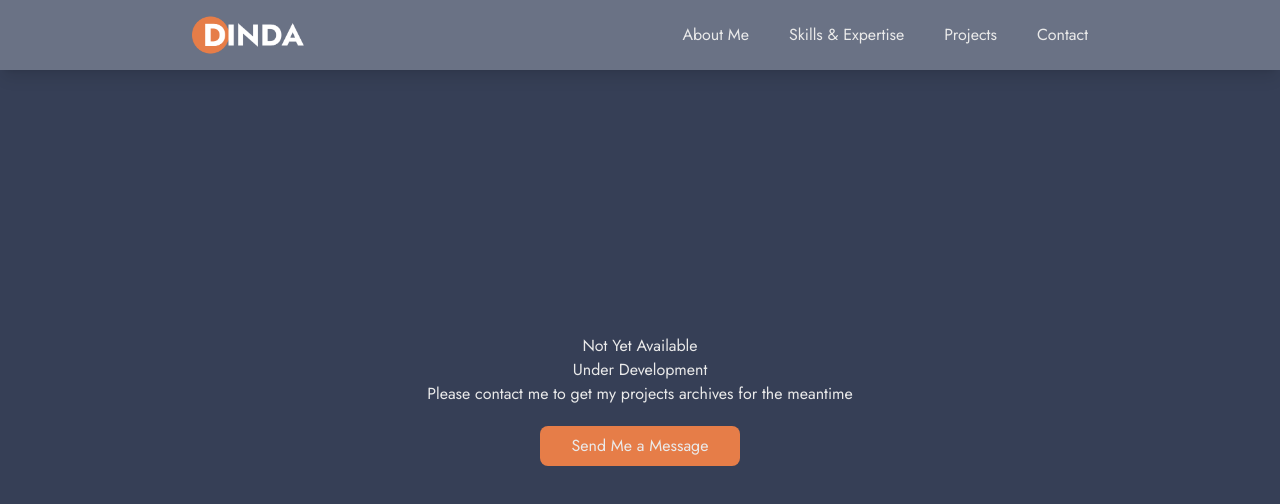
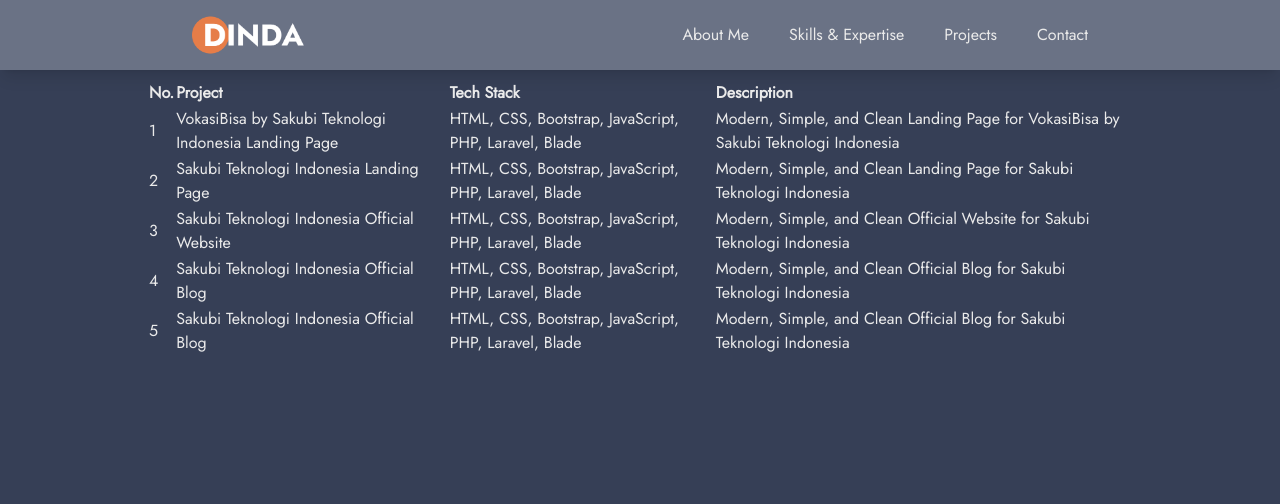
Before and after one commit to dinda-ayu-syafitri/portfolio-web, a React (Vite) app: page /projects-archive in a window 1280 px wide. Shown: the top 504 px of the page. Built offline with nearby package versions, Linux system fonts and the light colour scheme.

Commit message:
Add : Project Archive Table

```diff
--- a/package.json
+++ b/package.json
@@ -11,6 +11,7 @@
   },
   "dependencies": {
     "@emailjs/browser": "^4.1.0",
+    "@tanstack/react-table": "^8.13.2",
     "framer-motion": "^11.0.3",
     "react": "^18.2.0",
     "react-dom": "^18.2.0",
--- a/src/App.jsx
+++ b/src/App.jsx
@@ -6,6 +6,7 @@
 import { createBrowserRouter, RouterProvider } from "react-router-dom";
 import { HomePage } from "./pages/home/HomePage";
 import { ProjectArchive } from "./pages/projectsArchive/ProjectArchive";
+import { UnderDevelopment } from "./pages/underDevelopment/UnderDevelopment";
 
 const router = createBrowserRouter([
   {
--- a/src/Layouts/MainLayout.jsx
+++ b/src/Layouts/MainLayout.jsx
@@ -3,7 +3,7 @@
 
 export const MainLayout = ({ children }) => {
   return (
-    <div className="bg-theme-dark-blue text-theme-off-white">
+    <div className="bg-theme-dark-blue text-theme-off-white min-h-screen ">
       <Navbar />
       {children}
     </div>
--- a/src/pages/projectsArchive/ProjectArchive.jsx
+++ b/src/pages/projectsArchive/ProjectArchive.jsx
@@ -1,20 +1,79 @@
 import React from "react";
 import { Link } from "react-router-dom";
 import { MainLayout } from "../../Layouts/MainLayout";
+import {
+  createColumnHelper,
+  flexRender,
+  getCoreRowModel,
+  useReactTable,
+} from '@tanstack/react-table'
+import projectData from './projectData.json'
+
+const columnHelper = createColumnHelper()
+
+
+const columns = [
+  columnHelper.accessor('id', {
+    header: () => 'No.',
+    cell: info => info.getValue(),
+  }),
+  columnHelper.accessor('title', {
+    header: () => 'Project',
+    cell: info => info.getValue(),
+  }),
+  columnHelper.accessor('techStack', {
+    header: () => 'Tech Stack',
+    cell: info => info.getValue(),
+  }),
+  columnHelper.accessor('desc', {
+    header: () => 'Description',
+    cell: info => info.getValue(),
+  }),
+]
 
 export const ProjectArchive = () => {
+  const [data, setData] = React.useState(() => [...projectData])
+  const rerender = React.useReducer(() => ({}), {})[1]
+
+  const table = useReactTable({
+    data,
+    columns,
+    getCoreRowModel: getCoreRowModel(),
+  })
+
   return (
     <MainLayout>
-      <section className="flex flex-col text-center justify-center items-center mx-5">
-        <h1>Not Yet Available</h1>
-        <p>Under Development</p>
-        <p>Please contact me to get my projects archives for the meantime</p>
-        <Link to="/#contact">
-          <button className="flex mx-auto justify-center items-center py-2 px-8 bg-theme-orange text-theme-off-white max-w-[90vw] md:max-w-[60vw] rounded-lg mt-5 hover:bg-theme-off-white hover:text-theme-orange">
-            Send Me a Message
-          </button>
-        </Link>
-      </section>
+      <div className="flex flex-col text-center justify-center items-center pt-10 md:pt-20 mx-5 px-10 md:px-32" >
+        <table className="text-left">
+        <thead>
+          {table.getHeaderGroups().map(headerGroup => (
+            <tr key={headerGroup.id}>
+              {headerGroup.headers.map(header => (
+                <th key={header.id}>
+                  {header.isPlaceholder
+                    ? null
+                    : flexRender(
+                        header.column.columnDef.header,
+                        header.getContext()
+                      )}
+                </th>
+              ))}
+            </tr>
+          ))}
+        </thead>
+        <tbody>
+          {table.getRowModel().rows.map(row => (
+            <tr key={row.id}>
+              {row.getVisibleCells().map(cell => (
+                <td key={cell.id}>
+                  {flexRender(cell.column.columnDef.cell, cell.getContext())}
+                </td>
+              ))}
+            </tr>
+          ))}
+        </tbody>
+      </table>
+      </div>
     </MainLayout>
   );
 };
--- /dev/null
+++ b/src/pages/projectsArchive/projectData.json
@@ -0,0 +1,53 @@
+[
+    {
+        "id": 1,
+        "title": "VokasiBisa by Sakubi Teknologi Indonesia Landing Page",
+        "desc" : "Modern, Simple, and Clean Landing Page for VokasiBisa by Sakubi Teknologi Indonesia",
+        "img": "https://i.ibb.co/7y3z3tL/vokasibisa.png",
+        "techStack": "HTML, CSS, Bootstrap, JavaScript, PHP, Laravel, Blade",
+        "role" : ["Frontend Developer"],
+        "type":["Team Project"],
+        "link": "https://vokasibisa.com"
+    },
+    {
+        "id": 2,
+        "title": "Sakubi Teknologi Indonesia Landing Page",
+        "desc" : "Modern, Simple, and Clean Landing Page for Sakubi Teknologi Indonesia",
+        "img": "https://i.ibb.co/7y3z3tL/vokasibisa.png",
+        "techStack": "HTML, CSS, Bootstrap, JavaScript, PHP, Laravel, Blade",
+        "role" : ["Frontend Developer"],
+        "type":["Team Project"],
+        "link": "https://sakubi.com"
+    },
+    {
+        "id": 3,
+        "title": "Sakubi Teknologi Indonesia Official Website",
+        "desc" : "Modern, Simple, and Clean Official Website for Sakubi Teknologi Indonesia",
+        "img": "https://i.ibb.co/7y3z3tL/vokasibisa.png",
+        "techStack": "HTML, CSS, Bootstrap, JavaScript, PHP, Laravel, Blade",
+        "role" : ["Frontend Developer"],
+        "type":["Team Project"],
+        "link": "https://sakubi.com"
+    },
+    {
+        "id": 4,
+        "title": "Sakubi Teknologi Indonesia Official Blog",
+        "desc" : "Modern, Simple, and Clean Official Blog for Sakubi Teknologi Indonesia",
+        "img": "https://i.ibb.co/7y3z3tL/vokasibisa.png",
+        "techStack": "HTML, CSS, Bootstrap, JavaScript, PHP, Laravel, Blade",
+        "role" : ["Frontend Developer"],
+        "type":["Team Project"],
+        "link": "https://sakubi.com"
+    },
+    {
+        "id": 5,
+        "title": "Sakubi Teknologi Indonesia Official Blog",
+        "desc" : "Modern, Simple, and Clean Official Blog for Sakubi Teknologi Indonesia",
+        "img": "https://i.ibb.co/7y3z3tL/vokasibisa.png",
+        "techStack": "HTML, CSS, Bootstrap, JavaScript, PHP, Laravel, Blade",
+        "role" : ["Frontend Developer"],
+        "type":["Team Project"],
+        "link": "https://sakubi.com"
+    }
+
+]
--- /dev/null
+++ b/src/pages/underDevelopment/UnderDevelopment.jsx
@@ -0,0 +1,20 @@
+import React from "react";
+import { Link } from "react-router-dom";
+import { MainLayout } from "../../Layouts/MainLayout";
+
+export const UnderDevelopment = () => {
+  return (
+    <MainLayout>
+      <section className="flex flex-col text-center justify-center items-center mx-5">
+        <h1>Test Not Yet Available</h1>
+        <p>Under Development</p>
+        <p>Please contact me to get my projects archives for the meantime</p>
+        <Link to="/#contact">
+          <button className="flex mx-auto justify-center items-center py-2 px-8 bg-theme-orange text-theme-off-white max-w-[90vw] md:max-w-[60vw] rounded-lg mt-5 hover:bg-theme-off-white hover:text-theme-orange">
+            Send Me a Message
+          </button>
+        </Link>
+      </section>
+    </MainLayout>
+  );
+};
```
Also changed, not shown: 1 other file (tests, documents, lock files or other folders).
